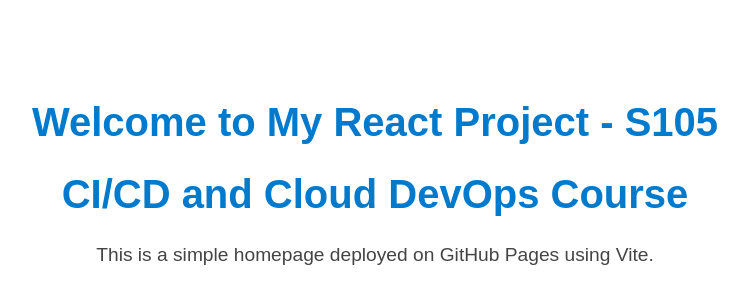
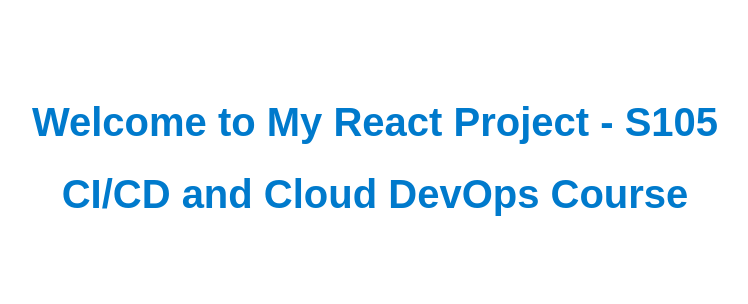
Before and after one commit to 2300030156/reactapp105-gitactions, a React (Vite) app: page / in a window 1280 px wide. Shown: the top 304 px of the page, without its empty margins (265-1013 px from the left). Built offline with nearby package versions, Linux system fonts and the light colour scheme.

Commit message:
react app v1.0

```diff
--- a/src/App.jsx
+++ b/src/App.jsx
@@ -5,7 +5,6 @@
     <div className="container">
       <h1>Welcome to My React Project - S105</h1>
       <h1>CI/CD and Cloud DevOps Course</h1>
-      <p>This is a simple homepage deployed on GitHub Pages using Vite.</p>
     </div>
   );
 }
```
